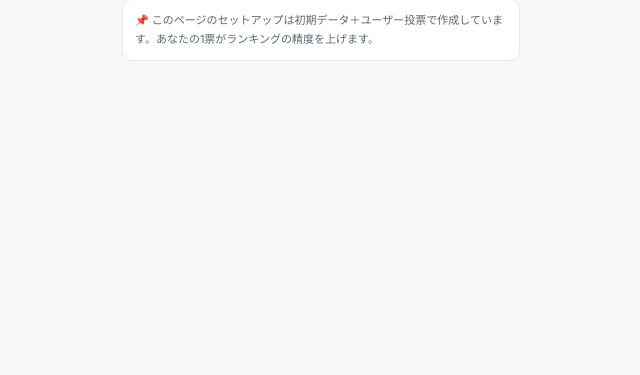
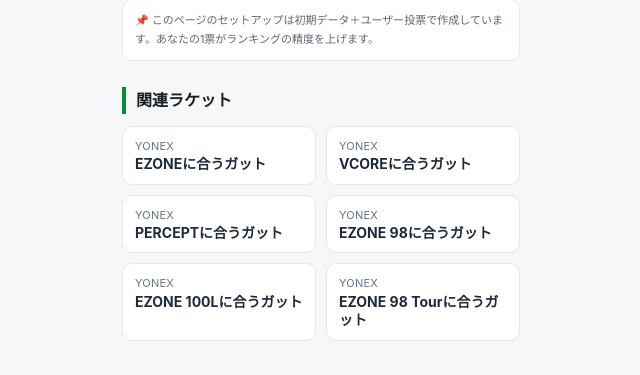
Before and after one commit to acculief/gutmatch, a Next.js app: page /racket/astrel100 in a window 1280 px wide. Shown: the part 3091-3466 px from the top of the page, without its empty margins (319-959 px from the left). Before the commit the page ends 3192 px from the top, so only its background shows below. Built offline with nearby package versions, Linux system fonts and the light colour scheme; no server answers; the database is empty.

Commit message:
改善: 各ラケットページに関連ラケット内部リンク6件（未発見ページの発見促進＋回遊）

```diff
--- a/src/app/globals.css
+++ b/src/app/globals.css
@@ -126,3 +126,9 @@
 .cmp-back{margin-top:20px;font-size:13px}
 .cmp-back a{color:var(--sub);text-decoration:none}
 .cmp-cta{display:inline-block;font-size:13px;font-weight:700;color:var(--green);text-decoration:none}
+
+.related{display:grid;grid-template-columns:repeat(auto-fill,minmax(150px,1fr));gap:10px;margin:12px 0}
+.related-item{display:flex;flex-direction:column;padding:10px 12px;border:1px solid #e2e8f0;border-radius:10px;text-decoration:none;background:#fff;transition:border-color .15s}
+.related-item:hover{border-color:#3b82f6}
+.related-brand{font-size:11px;color:#64748b;letter-spacing:.02em}
+.related-model{font-size:14px;font-weight:700;color:#1e293b;line-height:1.3}
--- a/src/app/racket/[slug]/page.tsx
+++ b/src/app/racket/[slug]/page.tsx
@@ -105,6 +105,26 @@
         </div>
 
         <div className="note">📌 このページのセットアップは初期データ＋ユーザー投票で作成しています。あなたの1票がランキングの精度を上げます。</div>
+
+        {(() => {
+          const all = Object.values(rackets);
+          const same = all.filter((x) => x.brand === r.brand && x.slug !== r.slug);
+          const others = all.filter((x) => x.brand !== r.brand && x.slug !== r.slug);
+          const related = [...same, ...others].slice(0, 6);
+          return (
+            <>
+              <h3 className="sec">関連ラケット</h3>
+              <div className="related">
+                {related.map((x) => (
+                  <Link key={x.slug} href={`/racket/${x.slug}/`} className="related-item">
+                    <span className="related-brand">{x.brand}</span>
+                    <span className="related-model">{x.model}に合うガット</span>
+                  </Link>
+                ))}
+              </div>
+            </>
+          );
+        })()}
       </main>
     </div>
   );
```
